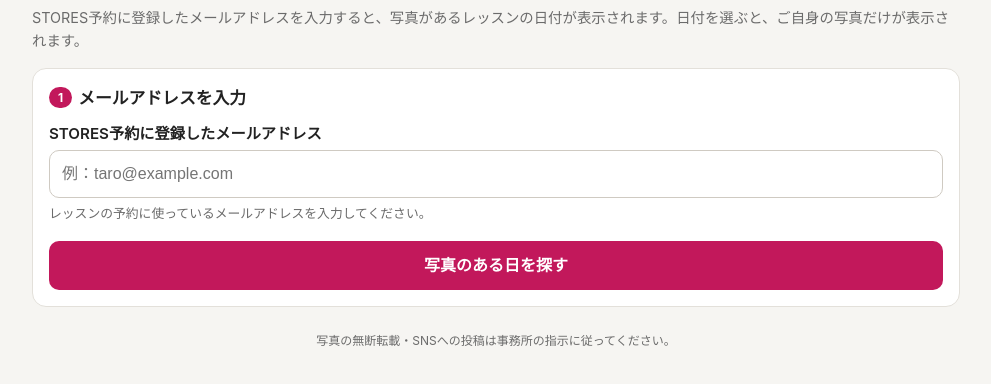
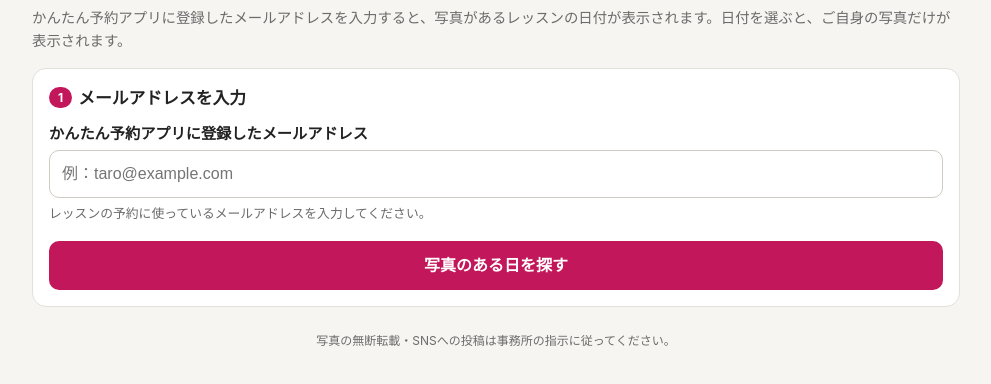
Before and after one commit to photos-from-grove/photo-portal, a plain HTML site: page index.html in a window 1280 px wide. Shown: the part 54-438 px from the top of the page, without its empty margins (144-1135 px from the left). Drawn offline with Linux system fonts and the light colour scheme; no server answers.

Commit message:
Add files via upload

```diff
--- a/index.html
+++ b/index.html
@@ -111,14 +111,14 @@
 <body>
 <div class="wrap">
   <h1 id="title">フォトシューティング写真 受け取り</h1>
-  <p class="lead" id="lead">STORES予約に登録したメールアドレスを入力すると、写真があるレッスンの日付が表示されます。日付を選ぶと、ご自身の写真だけが表示されます。</p>
+  <p class="lead" id="lead">かんたん予約アプリに登録したメールアドレスを入力すると、写真があるレッスンの日付が表示されます。日付を選ぶと、ご自身の写真だけが表示されます。</p>
 
   <div class="inapp hidden" id="inappNote" role="note"></div>
 
   <form class="card" id="form" autocomplete="off" novalidate>
     <div id="emailWrap">
       <h2 class="sec"><span class="step">1</span>メールアドレスを入力</h2>
-      <label for="email">STORES予約に登録したメールアドレス</label>
+      <label for="email">かんたん予約アプリに登録したメールアドレス</label>
       <input type="email" id="email" placeholder="例：taro@example.com" maxlength="254" autocomplete="email" inputmode="email" autocapitalize="off" spellcheck="false">
       <p class="hint" style="margin:6px 0 0">レッスンの予約に使っているメールアドレスを入力してください。</p>
     </div>
```
